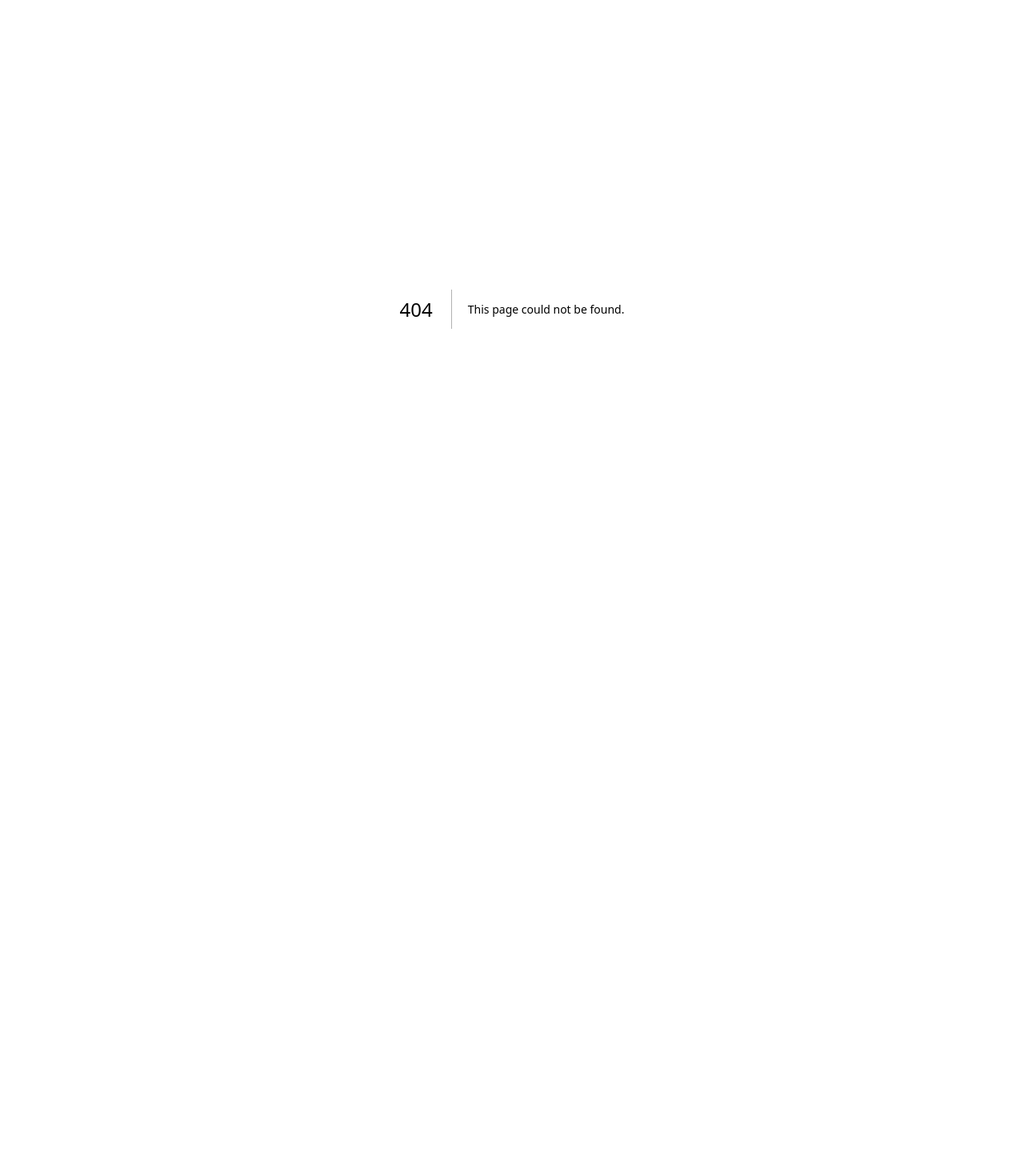
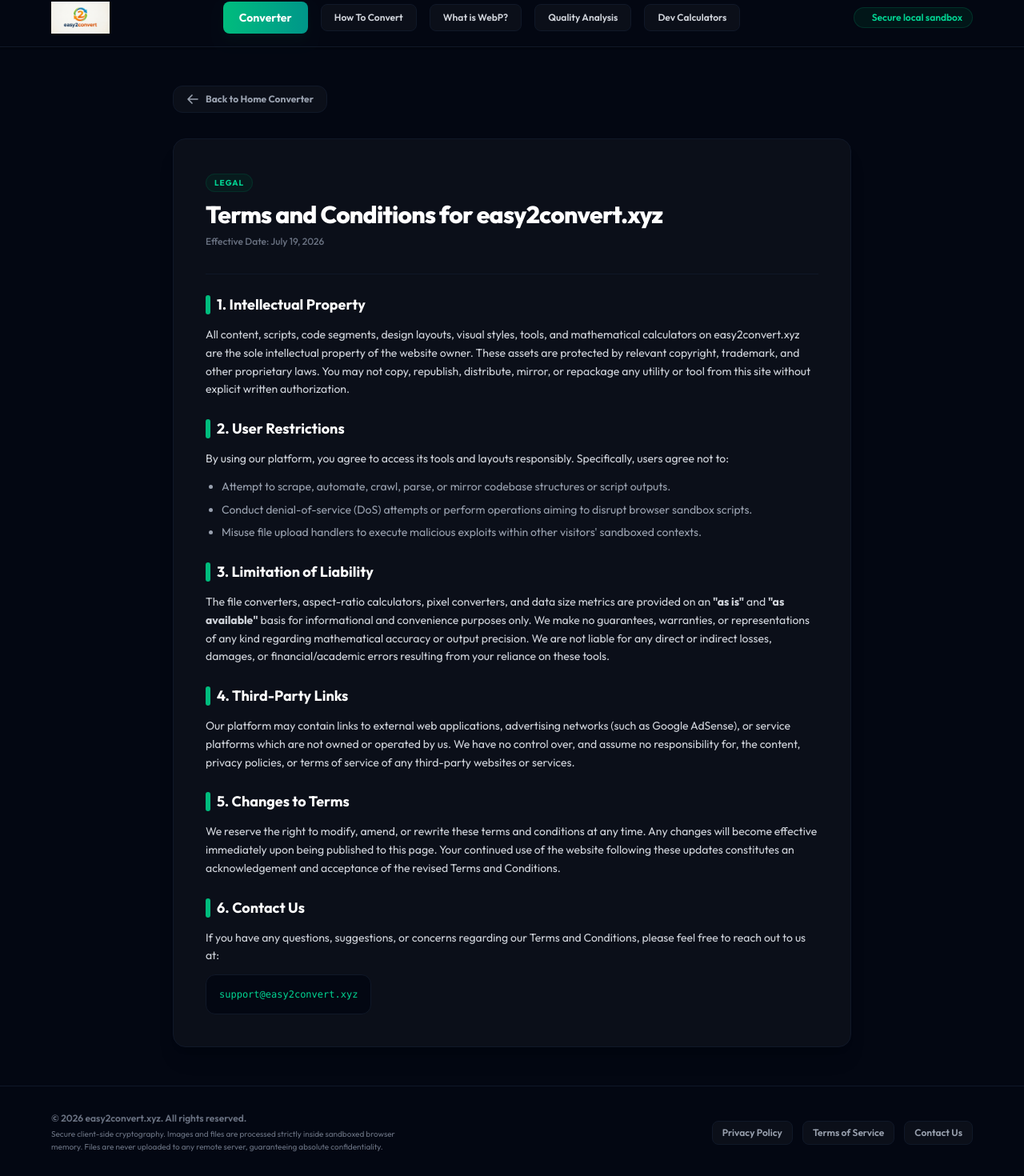
Before and after one commit to ashansl34/easy2convert, a Next.js app: page /terms-and-conditions in a window 1280 px wide. Before the commit this address had no page. Shown: the part 14-1484 px from the top of the page at 80% size. Before the commit the page ends 800 px from the top, so only its background shows below. Built offline with nearby package versions, Linux system fonts and the light colour scheme.

Commit message:
feat: added terms and conditions page for adsense compliance

```diff
--- a/src/app/calculators/page.js
+++ b/src/app/calculators/page.js
@@ -395,7 +395,7 @@ export default function CalculatorsPage() {
             <a href="/privacy-policy" className="hover:text-emerald-400 transition-colors">
               Privacy Policy
             </a>
-            <a href="#" className="hover:text-emerald-400 transition-colors">
+            <a href="/terms-and-conditions" className="hover:text-emerald-400 transition-colors">
               Terms of Service
             </a>
           </div>
--- a/src/app/page.js
+++ b/src/app/page.js
@@ -909,7 +909,7 @@ export default function Home() {
             <a href="/privacy-policy" className="bg-[#0b0f19] text-gray-400 hover:text-emerald-400 border border-gray-900 hover:border-emerald-900/50 px-3 py-1.5 rounded-lg text-xs font-semibold transition-colors duration-200">
               Privacy Policy
             </a>
-            <a href="#" className="bg-[#0b0f19] text-gray-400 hover:text-emerald-400 border border-gray-900 hover:border-emerald-900/50 px-3 py-1.5 rounded-lg text-xs font-semibold transition-colors duration-200">
+            <a href="/terms-and-conditions" className="bg-[#0b0f19] text-gray-400 hover:text-emerald-400 border border-gray-900 hover:border-emerald-900/50 px-3 py-1.5 rounded-lg text-xs font-semibold transition-colors duration-200">
               Terms of Service
             </a>
             <a href="#" className="bg-[#0b0f19] text-gray-400 hover:text-emerald-400 border border-gray-900 hover:border-emerald-900/50 px-3 py-1.5 rounded-lg text-xs font-semibold transition-colors duration-200">
--- /dev/null
+++ b/src/app/terms-and-conditions/page.js
@@ -0,0 +1,155 @@
+import React from "react";
+import Header from "../../components/Header";
+
+export const metadata = {
+  title: "Terms and Conditions | easy2convert.xyz",
+  description: "Read the Terms and Conditions for easy2convert.xyz. Understand our intellectual property guidelines, usage restrictions, and liability policies.",
+};
+
+export default function TermsAndConditions() {
+  return (
+    <div className="min-h-screen flex flex-col justify-between font-sans bg-[#030712] text-gray-200 selection:bg-emerald-950 selection:text-white">
+
+      {/* Header */}
+      <Header currentPage="terms-and-conditions" />
+
+      {/* Main Content */}
+      <main className="flex-grow w-full max-w-4xl mx-auto px-4 md:px-6 py-12">
+
+        {/* Back to Home Button */}
+        <div className="mb-8">
+          <a
+            href="/"
+            className="inline-flex items-center gap-2 text-xs font-bold text-gray-400 hover:text-emerald-400 transition-colors bg-[#0b0f19] border border-gray-900 hover:border-emerald-900/50 px-4 py-2 rounded-xl"
+          >
+            <svg xmlns="http://www.w3.org/2000/svg" fill="none" viewBox="0 0 24 24" strokeWidth={2.5} stroke="currentColor" className="w-4 h-4">
+              <path strokeLinecap="round" strokeLinejoin="round" d="M10.5 19.5L3 12m0 0l7.5-7.5M3 12h18" />
+            </svg>
+            Back to Home Converter
+          </a>
+        </div>
+
+        {/* Content Box */}
+        <div className="bg-[#0b0f19] border border-gray-900 rounded-2xl shadow-xl p-6 md:p-10 space-y-8">
+
+          <div>
+            <span className="text-[10px] uppercase font-bold tracking-widest text-emerald-400 bg-emerald-950/40 px-2.5 py-1 rounded-full border border-emerald-900/40">
+              Legal
+            </span>
+            <h1 className="text-3xl font-extrabold text-white tracking-tight mt-3">
+              Terms and Conditions for easy2convert.xyz
+            </h1>
+            <p className="text-xs text-gray-500 mt-2 font-medium">
+              Effective Date: July 19, 2026
+            </p>
+          </div>
+
+          <div className="border-t border-gray-900 pt-6 space-y-6 text-sm text-gray-300 leading-relaxed">
+
+            {/* Section 1 */}
+            <section className="space-y-3">
+              <h2 className="text-lg font-bold text-white flex items-center gap-2">
+                <span className="w-1.5 h-6 bg-emerald-500 rounded-full"></span>
+                1. Intellectual Property
+              </h2>
+              <p>
+                All content, scripts, code segments, design layouts, visual styles, tools, and mathematical calculators on easy2convert.xyz are the sole intellectual property of the website owner. These assets are protected by relevant copyright, trademark, and other proprietary laws. You may not copy, republish, distribute, mirror, or repackage any utility or tool from this site without explicit written authorization.
+              </p>
+            </section>
+
+            {/* Section 2 */}
+            <section className="space-y-3">
+              <h2 className="text-lg font-bold text-white flex items-center gap-2">
+                <span className="w-1.5 h-6 bg-emerald-500 rounded-full"></span>
+                2. User Restrictions
+              </h2>
+              <p>
+                By using our platform, you agree to access its tools and layouts responsibly. Specifically, users agree not to:
+              </p>
+              <ul className="list-disc pl-5 space-y-1.5 text-gray-400">
+                <li>Attempt to scrape, automate, crawl, parse, or mirror codebase structures or script outputs.</li>
+                <li>Conduct denial-of-service (DoS) attempts or perform operations aiming to disrupt browser sandbox scripts.</li>
+                <li>Misuse file upload handlers to execute malicious exploits within other visitors' sandboxed contexts.</li>
+              </ul>
+            </section>
+
+            {/* Section 3 */}
+            <section className="space-y-3">
+              <h2 className="text-lg font-bold text-white flex items-center gap-2">
+                <span className="w-1.5 h-6 bg-emerald-500 rounded-full"></span>
+                3. Limitation of Liability
+              </h2>
+              <p>
+                The file converters, aspect-ratio calculators, pixel converters, and data size metrics are provided on an <strong>"as is"</strong> and <strong>"as available"</strong> basis for informational and convenience purposes only. We make no guarantees, warranties, or representations of any kind regarding mathematical accuracy or output precision. We are not liable for any direct or indirect losses, damages, or financial/academic errors resulting from your reliance on these tools.
+              </p>
+            </section>
+
+            {/* Section 4 */}
+            <section className="space-y-3">
+              <h2 className="text-lg font-bold text-white flex items-center gap-2">
+                <span className="w-1.5 h-6 bg-emerald-500 rounded-full"></span>
+                4. Third-Party Links
+              </h2>
+              <p>
+                Our platform may contain links to external web applications, advertising networks (such as Google AdSense), or service platforms which are not owned or operated by us. We have no control over, and assume no responsibility for, the content, privacy policies, or terms of service of any third-party websites or services.
+              </p>
+            </section>
+
+            {/* Section 5 */}
+            <section className="space-y-3">
+              <h2 className="text-lg font-bold text-white flex items-center gap-2">
+                <span className="w-1.5 h-6 bg-emerald-500 rounded-full"></span>
+                5. Changes to Terms
+              </h2>
+              <p>
+                We reserve the right to modify, amend, or rewrite these terms and conditions at any time. Any changes will become effective immediately upon being published to this page. Your continued use of the website following these updates constitutes an acknowledgement and acceptance of the revised Terms and Conditions.
+              </p>
+            </section>
+
+            {/* Section 6 */}
+            <section className="space-y-3">
+              <h2 className="text-lg font-bold text-white flex items-center gap-2">
+                <span className="w-1.5 h-6 bg-emerald-500 rounded-full"></span>
+                6. Contact Us
+              </h2>
+              <p>
+                If you have any questions, suggestions, or concerns regarding our Terms and Conditions, please feel free to reach out to us at:
+              </p>
+              <p className="bg-[#030712] border border-gray-900 p-4 rounded-xl font-mono text-xs inline-block text-emerald-400 select-text">
+                support@easy2convert.xyz
+              </p>
+            </section>
+
+          </div>
+
+        </div>
+      </main>
+
+      {/* Footer */}
+      <footer className="w-full bg-[#030712] border-t border-gray-900 py-8 px-6">
+        <div className="max-w-6xl mx-auto flex flex-col md:flex-row items-center justify-between gap-6">
+          <div className="text-center md:text-left">
+            <p className="text-xs text-gray-500 font-semibold">
+              © {new Date().getFullYear()} easy2convert.xyz. All rights reserved.
+            </p>
+            <p className="text-[10px] text-gray-500 mt-1 leading-relaxed max-w-md">
+              Secure client-side cryptography. Images and files are processed strictly inside sandboxed browser memory. Files are never uploaded to any remote server, guaranteeing absolute confidentiality.
+            </p>
+          </div>
+          <div className="flex flex-wrap gap-3">
+            <a href="/privacy-policy" className="bg-[#0b0f19] text-gray-400 hover:text-emerald-400 border border-gray-900 hover:border-emerald-900/50 px-3 py-1.5 rounded-lg text-xs font-semibold transition-colors duration-200">
+              Privacy Policy
+            </a>
+            <a href="/terms-and-conditions" className="bg-[#0b0f19] text-gray-400 hover:text-emerald-400 border border-gray-900 hover:border-emerald-900/50 px-3 py-1.5 rounded-lg text-xs font-semibold transition-colors duration-200">
+              Terms of Service
+            </a>
+            <a href="#" className="bg-[#0b0f19] text-gray-400 hover:text-emerald-400 border border-gray-900 hover:border-emerald-900/50 px-3 py-1.5 rounded-lg text-xs font-semibold transition-colors duration-200">
+              Contact Us
+            </a>
+          </div>
+        </div>
+      </footer>
+
+    </div>
+  );
+}
```
Also changed, not shown: 1 other file (tests, documents, lock files or other folders).
